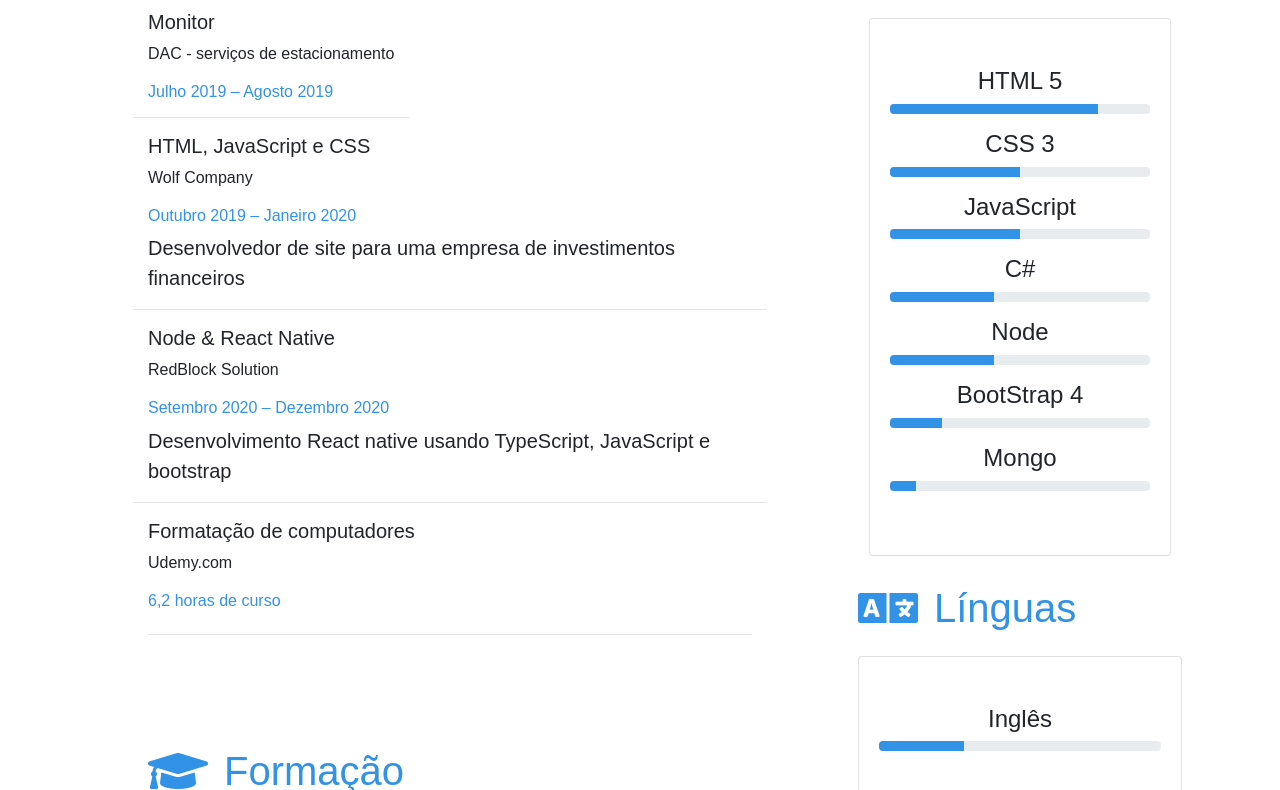
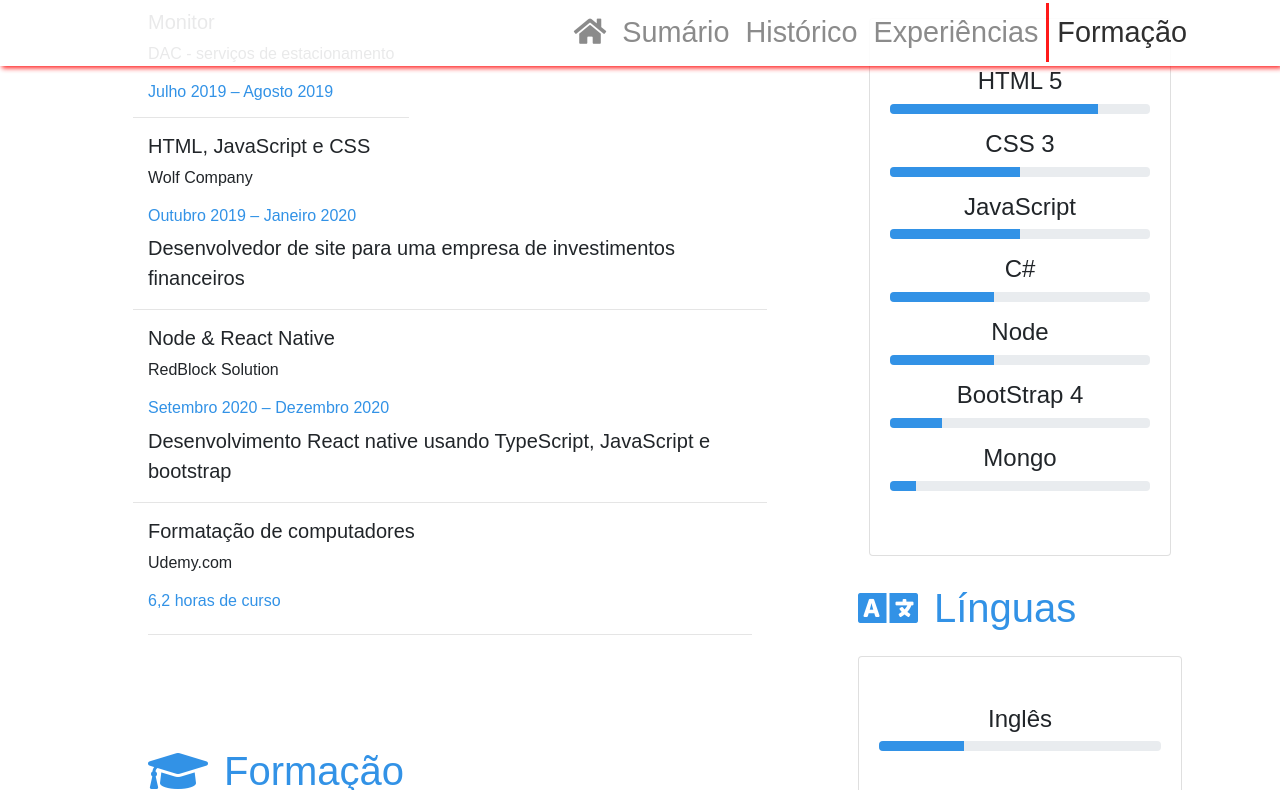
Before and after one commit to Fabio2000/CurriculoFabio, a plain HTML site: page index.html in a window 1280 px wide. Shown: the part 734-1524 px from the top of the page. Drawn offline with Linux system fonts and the light colour scheme.

```diff
--- a/index.html
+++ b/index.html
@@ -19,7 +19,7 @@
 
 <body id="home" data-spy="scroll" data-target="#main-nav">
 
-  <nav id="main-nav" class="navbar navbar-expand-sm navbar-light fixed-top py-1">
+  <nav id="main-nav" class="navbar navbar-expand-sm navbar-light fixed-bottom py-1">
     <div class="container">
       <button class="navbar-toggler" data-toggle="collapse" data-target="#navBarCollapse">
         <span class="navbar-toggler-icon"></span>
```
